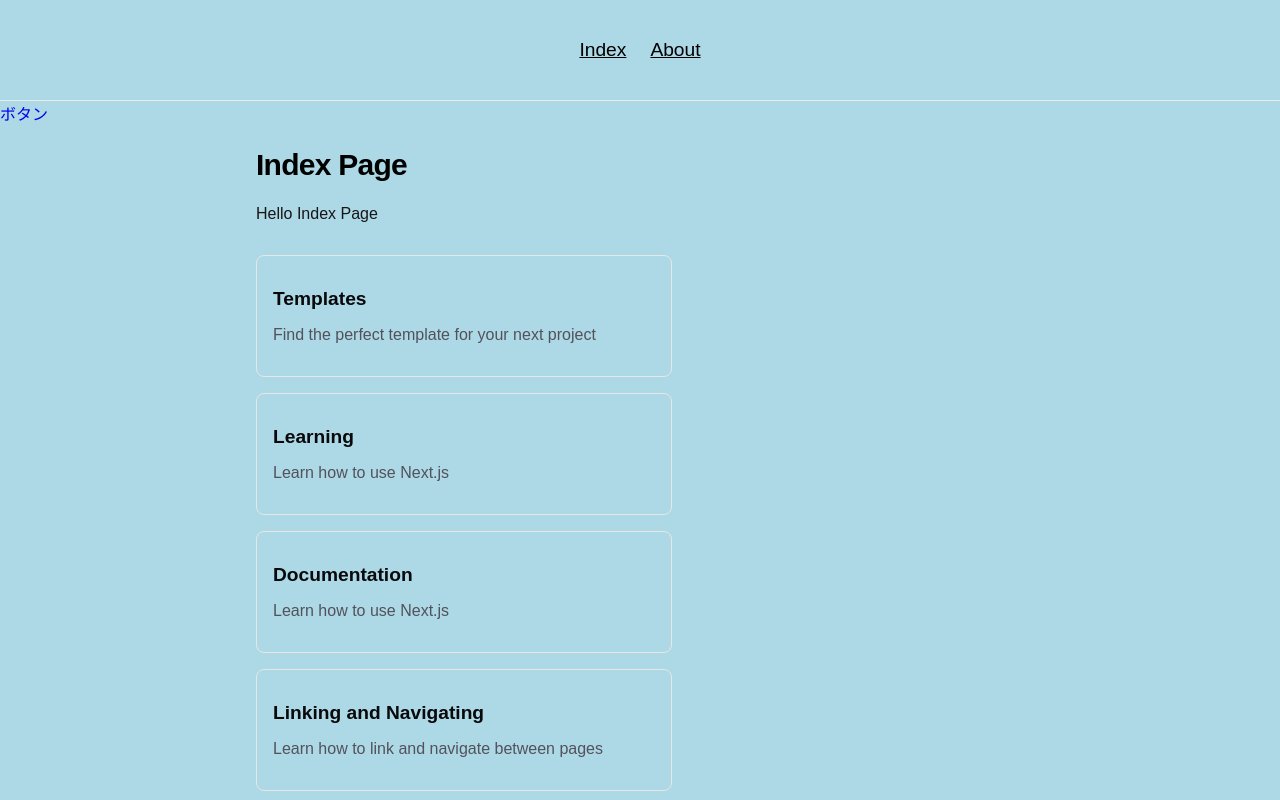
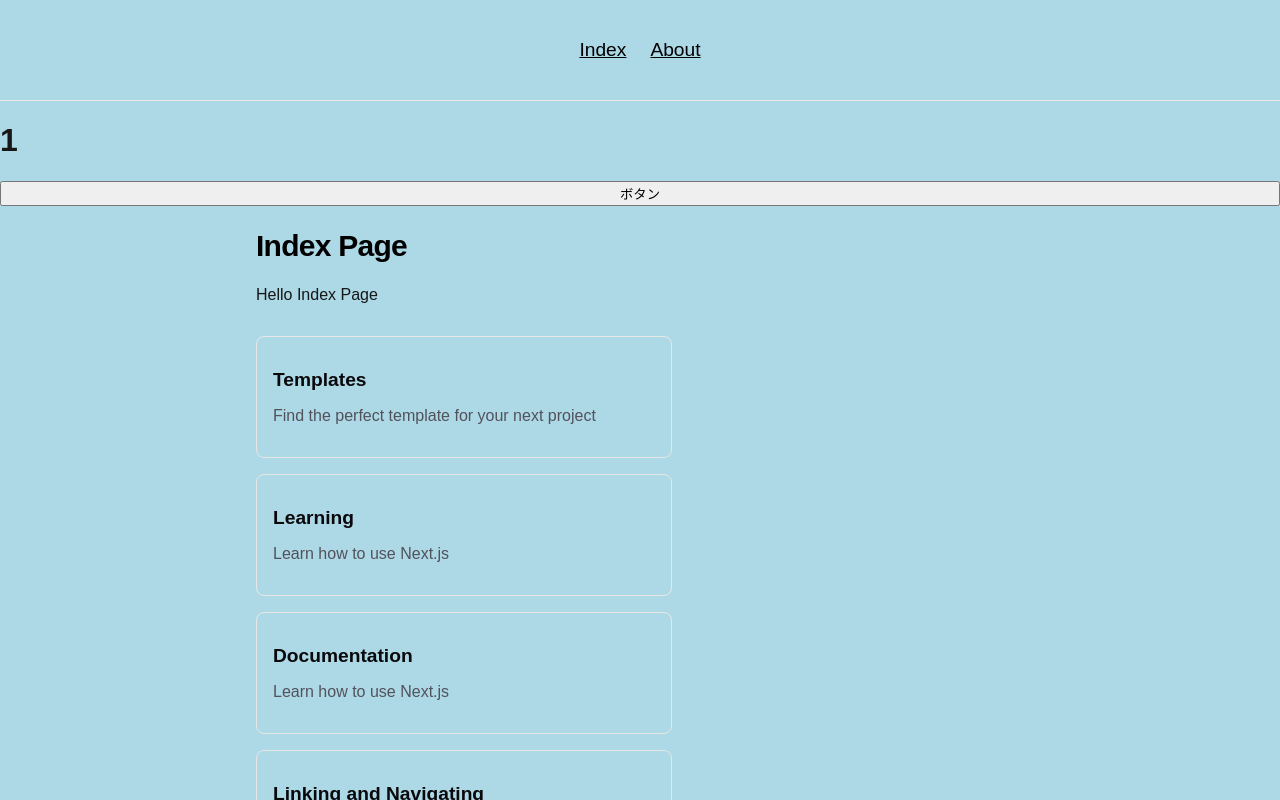
Before and after one commit to kazuhiro17/study-react, a Next.js app: page / in a window 1280 px wide. Shown: the top 800 px of the page. Built offline with nearby package versions, Linux system fonts and the light colour scheme.

Commit message:
feat:useStateを用いてカウントアップの実装

```diff
--- a/src/app/page.tsx
+++ b/src/app/page.tsx
@@ -1,28 +1,30 @@
 "use client";
 
 import { Main } from "@/components/Main";
-import { useCallback, useEffect } from "react";
+import { useEffect, useState } from "react";
 
 export default function Home() {
-  const handleClick = useCallback((e: React.MouseEvent<HTMLAnchorElement>) => {
-    console.log((e.target as HTMLAnchorElement).href);
-    e.preventDefault();
-  }, []);
+
+  const [count, setCount] = useState(1);
+
+
+  const handleClick = (e: React.MouseEvent<HTMLAnchorElement>) => {
+    setCount (count => count + 1);
+    setCount (count => count + 1);
+  }
 
   useEffect(() => {
-    console.log("マウント時");
     document.body.style.backgroundColor = "lightblue";
     return () => {
-      console.log("アンマウント時");
       document.body.style.backgroundColor = "";
     };
   }, []);
 
+
   return (
     <>
-      <a href="/about" onClick={handleClick}>
-        ボタン
-      </a>
+    <h1>{count}</h1>
+      <button onClick={handleClick}>ボタン</button>
       <Main page="Index" />
     </>
   );
```
